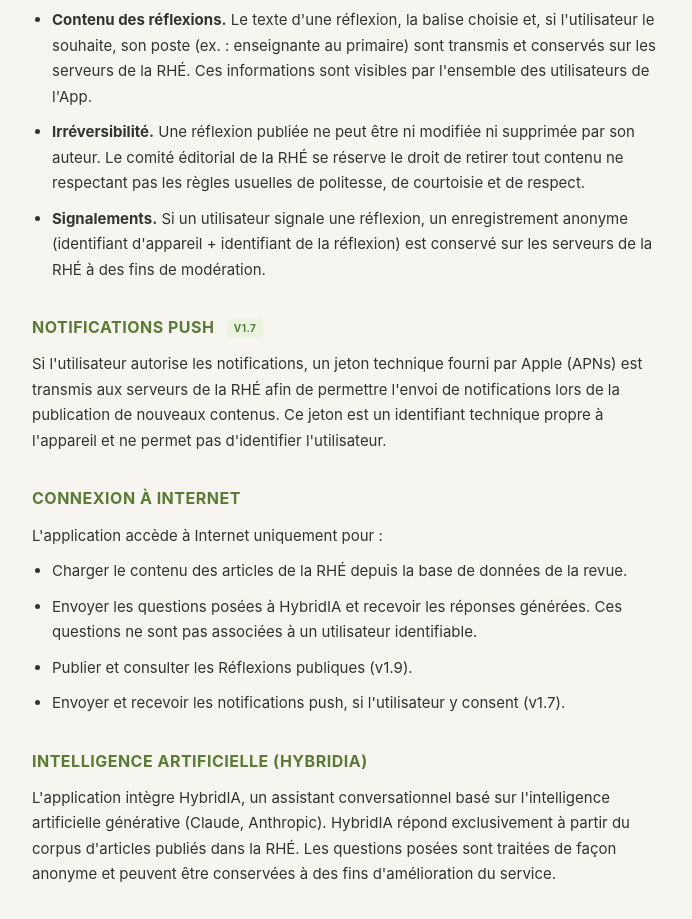
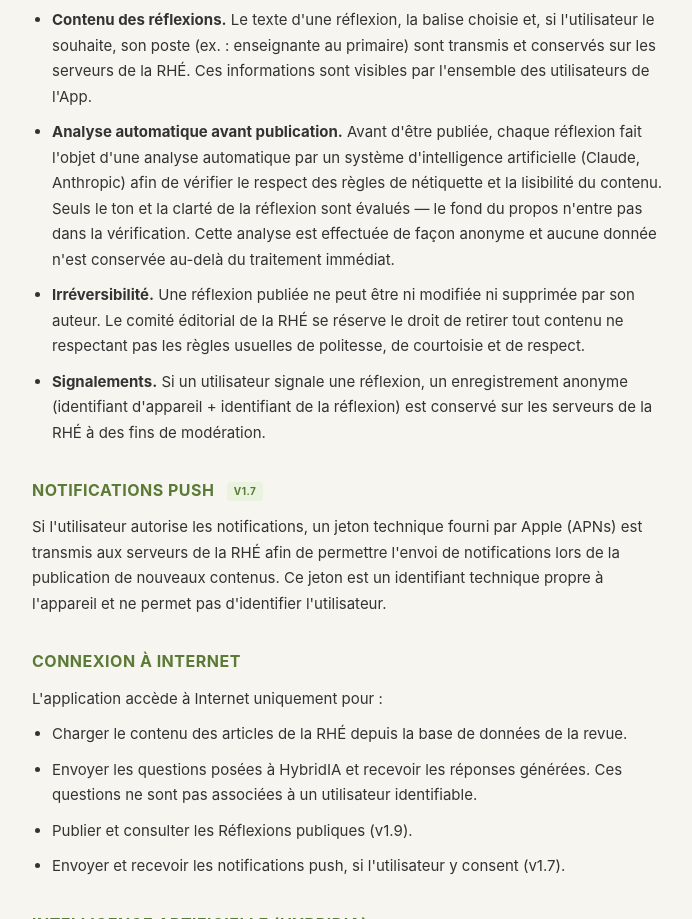
Before and after one commit to RHE-UQAC/rhe-privacy, a plain HTML site: page index.html in a window 1280 px wide. Shown: the part 1053-1972 px from the top of the page, without its empty margins (292-984 px from the left). Drawn offline with Linux system fonts and the light colour scheme.

Commit message:
Add files via upload

```diff
--- a/index.html
+++ b/index.html
@@ -105,6 +105,7 @@
   <ul>
     <li><strong>Identifiant anonyme d'appareil.</strong> Lors de la première publication d'une réflexion, un identifiant unique (UUID) est généré automatiquement et sauvegardé sur l'appareil. Cet identifiant est purement technique et ne permet pas d'identifier l'utilisateur. Il est transmis aux serveurs de la RHÉ uniquement en lien avec les réflexions publiées. En cas de réinstallation de l'application ou de changement d'appareil, un nouvel identifiant est généré — les réflexions antérieures ne peuvent plus être revendiquées depuis le nouvel appareil.</li>
     <li><strong>Contenu des réflexions.</strong> Le texte d'une réflexion, la balise choisie et, si l'utilisateur le souhaite, son poste (ex. : enseignante au primaire) sont transmis et conservés sur les serveurs de la RHÉ. Ces informations sont visibles par l'ensemble des utilisateurs de l'App.</li>
+    <li><strong>Analyse automatique avant publication.</strong> Avant d'être publiée, chaque réflexion fait l'objet d'une analyse automatique par un système d'intelligence artificielle (Claude, Anthropic) afin de vérifier le respect des règles de nétiquette et la lisibilité du contenu. Seuls le ton et la clarté de la réflexion sont évalués — le fond du propos n'entre pas dans la vérification. Cette analyse est effectuée de façon anonyme et aucune donnée n'est conservée au-delà du traitement immédiat.</li>
     <li><strong>Irréversibilité.</strong> Une réflexion publiée ne peut être ni modifiée ni supprimée par son auteur. Le comité éditorial de la RHÉ se réserve le droit de retirer tout contenu ne respectant pas les règles usuelles de politesse, de courtoisie et de respect.</li>
     <li><strong>Signalements.</strong> Si un utilisateur signale une réflexion, un enregistrement anonyme (identifiant d'appareil + identifiant de la réflexion) est conservé sur les serveurs de la RHÉ à des fins de modération.</li>
   </ul>
```
